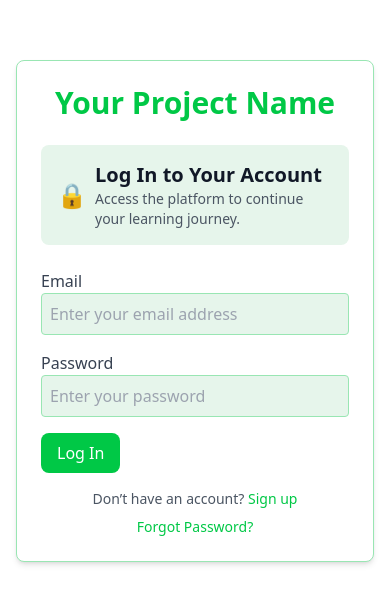
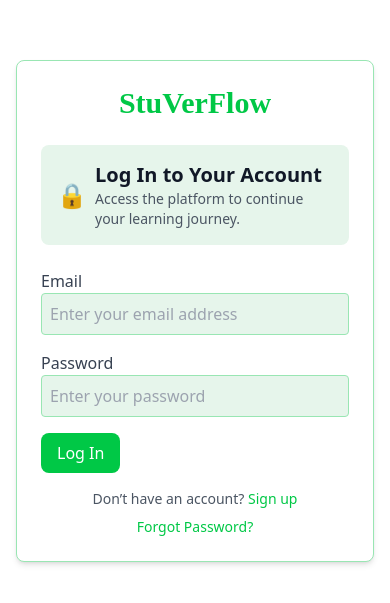
Before and after one commit to e-mond/StuVerFlow, a React (Vite) app: page /login in a window 390 px wide. Shown: the part 111-714 px from the top of the page. Built offline with nearby package versions, Linux system fonts and the light colour scheme; a web font is replaced by a local one.

Commit message:
Fix Logos

```diff
--- a/src/pages/LoginPage.jsx
+++ b/src/pages/LoginPage.jsx
@@ -74,8 +74,11 @@ const LoginPage = () => {
         >
           {/* Logo */}
           <div className="flex justify-center mb-6">
-            <div className="text-3xl font-bold text-kiwi-700">
-              Your Project Name
+            <div
+              className="text-3xl text-kiwi-700 font-bold"
+              style={{ fontFamily: "'Sacramento', cursive" }}
+            >
+              StuVerFlow
             </div>
           </div>
 
--- a/src/pages/SignUpPage.jsx
+++ b/src/pages/SignUpPage.jsx
@@ -180,10 +180,11 @@ const SignUpPage = () => {
           transition={{ duration: 0.5 }}
         >
           {/* StuVerFlow Logo */}
-          <div className="flex justify-center mb-4 sm:mb-6">
-            <div className="text-2xl sm:text-3xl font-bold text-kiwi-700">
-              StuVerFlow
-            </div>
+          <div
+            className="flex justify-center mb-4 sm:mb-6 text-3xl text-kiwi-700 font-bold"
+            style={{ fontFamily: "'Sacramento', cursive" }}
+          >
+            StuVerFlow
           </div>
 
           {/* Card header */}
```
